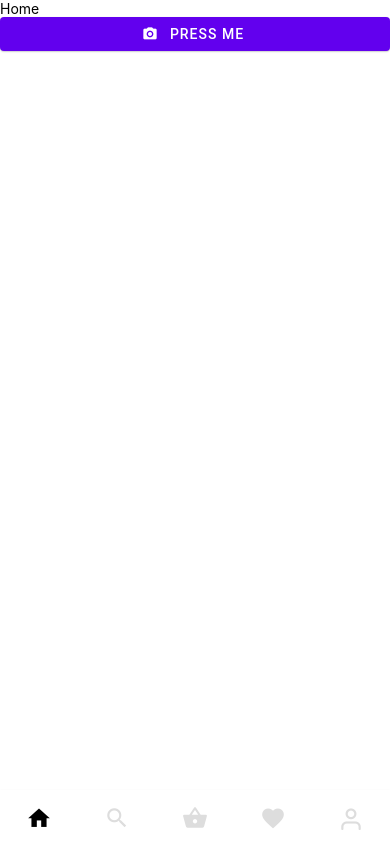
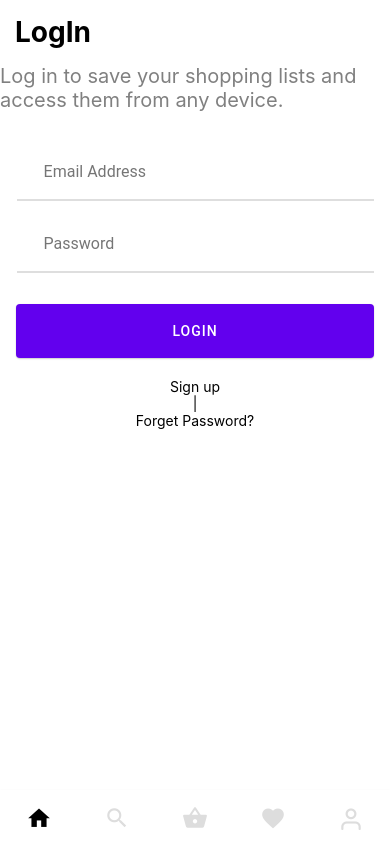
Before and after one commit to EmanSalah95/Ikea-App, a React Native app: screen /Login in a window 390 px wide. Built offline with nearby package versions, Linux system fonts and the light colour scheme.

Commit message:
making logIn form

```diff
--- a/src/homeStack.js
+++ b/src/homeStack.js
@@ -5,6 +5,8 @@ import Search from './screens/Search/Search';
 import { createMaterialBottomTabNavigator } from '@react-navigation/material-bottom-tabs';
 import { createNativeStackNavigator } from '@react-navigation/native-stack';
 import Product from './screens/Product.js/product';
+import Loginscreen from './screens/User/LogIn';
+import SignUpScreen from './screens/User/SignUp'
 
 const Tab = createMaterialBottomTabNavigator();
 const Stack = createNativeStackNavigator();
@@ -13,6 +15,8 @@ export default function HomeStack() {
     <Stack.Navigator screenOptions={{headerShown:false}} >
       <Stack.Screen name='Home' component={Home} />
       <Stack.Screen name='Product' component={Product} />
+      <Stack.Screen name='Login' component={Loginscreen} />
+      <Stack.Screen name='sign' component={SignUpScreen} />
     </Stack.Navigator>
   );
 }
--- a/src/screens/User/LogIn.js
+++ b/src/screens/User/LogIn.js
@@ -0,0 +1,115 @@
+// import React, { useState } from 'react'
+// import { Text, View, TextInput } from "react-native"
+// import { Button } from 'react-native-paper';
+// import { styles } from './style';
+// import firebase from 'firebase/app';
+// import "firebase/auth";
+
+// export default function Loginscreen({ navigation }) {
+
+//     const [values, setValues] = useState({
+//         email: "",
+//         pwd: ""
+//     })
+
+//     function handleChange(text, eventName) {
+//         setValues(prev => {
+//             return {
+//                 ...prev,
+//                 [eventName]: text
+//             }
+//         })
+//     }
+
+//     function Login() {
+
+//         const { email, pwd } = values
+
+//         firebase.auth().signInWithEmailAndPassword(email, pwd)
+//             .then(() => {
+//             })
+//             .catch((error) => {
+//                 alert(error.message)
+//                 // ..
+//             });
+//     }
+
+//     return (
+//     <View style={styles.container}>
+//         <Text style={styles.userHeading}>Login</Text>
+//         <Text style={styles.userSubHeading}>Log in to save your shopping lists and access them from any device.</Text>
+//         <TextInput placeholder="Email Address" onChangeText={text => handleChange(text, "email")} />
+//         <TextInput placeholder="Password" onChangeText={text => handleChange(text, "pwd")} secureTextEntry={true} />
+//         <View style={{ flexDirection: "row", justifyContent: "space-between", alignItems: "center", width: "92%", }}>
+//             <Button onClick={() => Login()} title="Login" style={{ width: "48%" }} ></Button>
+//         </View>
+//     </View>)
+// }
+
+
+import React, { Component } from 'react';
+import { Text, Alert, View } from 'react-native';
+import { Button } from 'react-native-paper';
+import { TextInput } from 'react-native-paper';
+import { styles } from './style';
+
+
+export default class Loginscreen extends Component {
+  constructor(props) {
+    super(props);
+
+    this.state = {
+      username: '',
+      password: '',
+    };
+  }
+
+  go = () => {
+           const reg = /^\w+([\.-]?\w+)*@\w+([\.-]?\w+)*(\.\w{2,3})+$/;
+            if (reg.test(this.state.email) === true){
+               alert('valid');
+           }
+           else{
+               alert();
+           }
+
+  }
+
+  onLogin() {
+    const { username, password } = this.state;
+
+    Alert.alert('Credentials', `${username} + ${password}`);
+  }
+
+  render() {
+    return (
+      <View style={styles.container}>
+        <Text style={styles.userHeading}>LogIn</Text>
+         <Text style={styles.userSubbHeading}>Log in to save your shopping lists and access them from any device.</Text>
+         <View style={styles.view}>
+        <TextInput
+          placeholder="Email Address"
+          value={this.state.username}
+          onChangeText={(username) => this.setState({ username })}
+          style={styles.input}
+        />
+        <TextInput
+          placeholder="Password"
+          value={this.state.password}
+          onChangeText={(password) => this.setState({ password })}
+          secureTextEntry={true}
+          style={styles.input}
+        />
+
+        <Button style={styles.logBtn} mode='contained' onPress={() => navigation.navigate('Login')} >LogIn</Button>
+        </View>
+
+        <View style={styles.displayTxt}>
+            <Text>Sign up</Text>
+            <Text>|</Text>
+            <Text>Forget Password?</Text>
+        </View>
+      </View>
+    );
+  }
+}
--- a/src/screens/User/SignUp.js
+++ b/src/screens/User/SignUp.js
@@ -0,0 +1,59 @@
+import React, { useState } from 'react'
+import { Text, View, StyleSheet } from "react-native"
+import firebase from 'firebase/app';
+import "firebase/auth";
+
+const styles = StyleSheet.create({
+    view: {
+        flex: 1,
+        width: "100%",
+        justifyContent: "center",
+        alignItems: "center"
+    }
+})
+
+export default function SignUpScreen({ navigation }) {
+
+    const [values, setValues] = useState({
+        email: "",
+        pwd: "",
+        pwd2: ""
+    })
+
+    function handleChange(text, eventName) {
+        setValues(prev => {
+            return {
+                ...prev,
+                [eventName]: text
+            }
+        })
+    }
+
+    function SignUp() {
+
+        const { email, pwd, pwd2 } = values
+
+        if (pwd == pwd2) {
+            firebase.auth().createUserWithEmailAndPassword(email, pwd)
+                .then(() => {
+                })
+                .catch((error) => {
+                    alert(error.message)
+                    // ..
+                });
+        } else {
+            alert("Passwords are different!")
+        }
+    }
+
+    return <View style={styles.view}>
+        <Text style={{ fontSize: 34, fontWeight: "800", marginBottom: 20 }}>Sign Up</Text>
+        {/* <TextBox placeholder="Email Address" onChangeText={text => handleChange(text, "email")} />
+        <TextBox placeholder="Password" secureTextEntry={true}  onChangeText={text => handleChange(text, "pwd")}/>
+        <TextBox placeholder="Confirme Password" secureTextEntry={true}  onChangeText={text => handleChange(text, "pwd2")}/>
+        <View style={{ flexDirection: "row", justifyContent: "space-between", alignItems: "center", width: "92%", }}>
+            <Btn onClick={() => SignUp()} title="Sign Up" style={{ width: "48%" }} />
+            <Btn onClick={() => navigation.replace("Login")} title="Login" style={{ width: "48%", backgroundColor: "#344869" }} />
+        </View> */}
+    </View>
+}
--- a/src/screens/User/style.js
+++ b/src/screens/User/style.js
@@ -3,12 +3,12 @@ export const styles = StyleSheet.create({
     // Start Style For UserPage
     container: {
         backgroundColor: "white",
-        height: "100%"
+        height: "100%",
+        textAlign: "center"
     },
 
     firstSec: {
         paddingBottom: 30,
-        textAlign: "center",
     },
 
     userHeading: {
@@ -45,7 +45,8 @@ export const styles = StyleSheet.create({
     secondSec: {
         marginLeft: 15,
         paddingTop: 20,
-        fontSize: 18
+        fontSize: 18,
+        textAlign: "left"
     },
 
     space: {
@@ -60,4 +61,44 @@ export const styles = StyleSheet.create({
         borderBottomWidth: 2 ,
     },
     // End Style For UserPage
+
+    // Start Style For LogPage
+    userSubbHeading: {
+        marginBottom: 28,
+        fontSize: 20,
+        color: "gray"
+    },
+
+    view: {
+        marginLeft: "4%",
+        marginRight: "4%",
+    },
+
+    input: {
+        width: "100%",
+        height: 30,
+        padding: 15,
+        borderWidth: 1,
+        borderColor: 'white',
+        marginBottom: 10,
+        backgroundColor: "white"
+    },
+
+    inputext: {
+        width: 200,
+        height: 44,
+        padding: 10,
+        textAlign:'center',
+        fontWeight:'bold',
+        borderWidth: 1,
+        borderColor: 'black',
+        marginBottom: 10,
+    },
+
+    displayTxt: {
+        marginTop: 20,
+        display: "flex",
+        alignItems: "center",
+        justifyContent: "space-between"
+    }
 });
--- a/src/screens/User/user.js
+++ b/src/screens/User/user.js
@@ -2,14 +2,14 @@ import { Text, View } from 'react-native';
 import { Button } from 'react-native-paper';
 import { styles } from './style';
 
-export default function User() {
+export default function User({navigation}) {
   return (
     <View style={styles.container}>
       <View style={styles.firstSec}>
         <Text style={styles.userHeading}>PROFILE</Text>
         <Text style={styles.userSubHeading}>Log in to save your shopping lists</Text>
         <Text style={styles.userSubHeading}>and access them from any device.</Text>
-        <Button style={styles.logBtn} mode='contained' >Login</Button>
+        <Button style={styles.logBtn} mode='contained' onPress={() => navigation.navigate('Login')} >Login</Button>
         <Button style={styles.signBtn} mode='contained' >Sign Up</Button>
         <Text style={styles.txtQues}>Forget Password?</Text>
       </View>
@@ -22,66 +22,3 @@ export default function User() {
     </View>
   );
 }
-
-
-
-// import React, { useState } from 'react';
-// import { View, Text } from 'react-native';
-// import { NavigationContainer } from '@react-navigation/native';
-// import { createNativeStackNavigator } from '@react-navigation/native-stack';
-// import LoginScreen from "./LogIn"
-// import HomeScreen from "./Home"
-// import SignUpScreen from "./SignUp"
-// import { initializeApp } from "firebase/app";
-// import firebase from 'firebase/app';
-// import "firebase/auth";
-// import app from '../../Firebase/fireStoreAuthConfig'
-
-// const Stack = createNativeStackNavigator();
-
-// function User() {
-
-//   const [isLoggedIn, setIsLoggedIn] = useState(false)
-
-//   const firebaseConfig = {
-//     apiKey: "AIzaSyBvz1el-WaDgUU36xlWeIEj2G9iyI0ewW4",
-//     authDomain: "ikea-8dc72.firebaseapp.com",
-//     projectId: "ikea-8dc72",
-//     storageBucket: "ikea-8dc72.appspot.com",
-//     messagingSenderId: "293717792182",
-//     appId: "1:293717792182:web:f170e2edfe2370c9769d17"
-//   };
-
-//   // const app = initializeApp(firebaseConfig);
-
-//   // //Checking if firebase has been initialized
-//   if (!firebase.apps.length) {
-//     firebase.initializeApp(firebaseConfig);
-//   } else {
-//     firebase.app();
-//   }
-
-//   firebase.auth().onAuthStateChanged((user) => {
-//     if (user != null) {
-//       setIsLoggedIn(true)
-//     } else {
-//       setIsLoggedIn(false);
-//     }
-//   });
-
-
-
-//   return (
-//     <NavigationContainer>
-//       {isLoggedIn ? <Stack.Navigator>
-//         <Stack.Screen name="Home" component={HomeScreen} options={{ headerShown: false }} />
-//       </Stack.Navigator> :
-//         <Stack.Navigator>
-//           <Stack.Screen name="Login" component={LoginScreen} options={{ headerShown: false }} />
-//           <Stack.Screen name="Sign Up" component={SignUpScreen} options={{ headerShown: false }} />
-//         </Stack.Navigator>}
-//     </NavigationContainer>
-//   );
-// }
-
-// export default User;
```
Also changed, not shown: src/components/Btn.js (deleted, +0 -26 lines), src/components/TextBox.js (deleted, +0 -25 lines).
